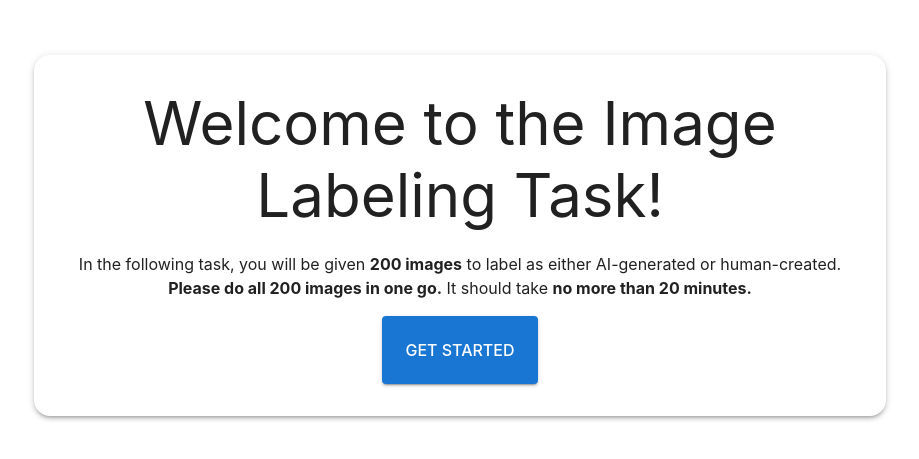
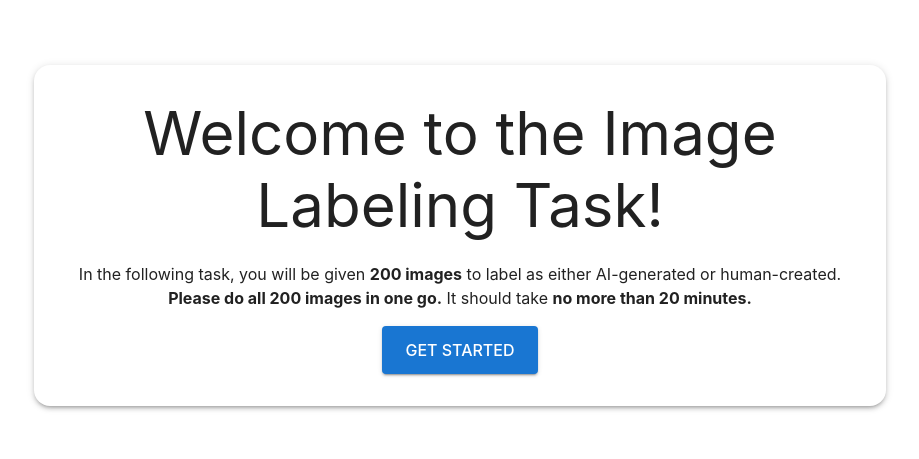
Before and after one commit to christinezeng/eecs598_crowdsourcing, a React (Vite) app in the folder frontend/: page / in a window 1280 px wide. Shown: the part 197-656 px from the top of the page, without its empty margins (180-1099 px from the left). Built offline with nearby package versions, Linux system fonts and the light colour scheme.

Commit message:
decreased padding on get started button

```diff
--- a/frontend/src/pages/StartPage.jsx
+++ b/frontend/src/pages/StartPage.jsx
@@ -111,7 +111,7 @@ const StartPage = () => {
 							variant="contained"
 							color="primary"
 							onClick={handleAddUserNextPage}
-							sx={{ marginTop: 2, padding: "20px 24px", fontSize: "16px" }}
+							sx={{ marginTop: 2, padding: "10px 24px", fontSize: "16px" }}
 						>
 							Get Started
 						</Button>
```
